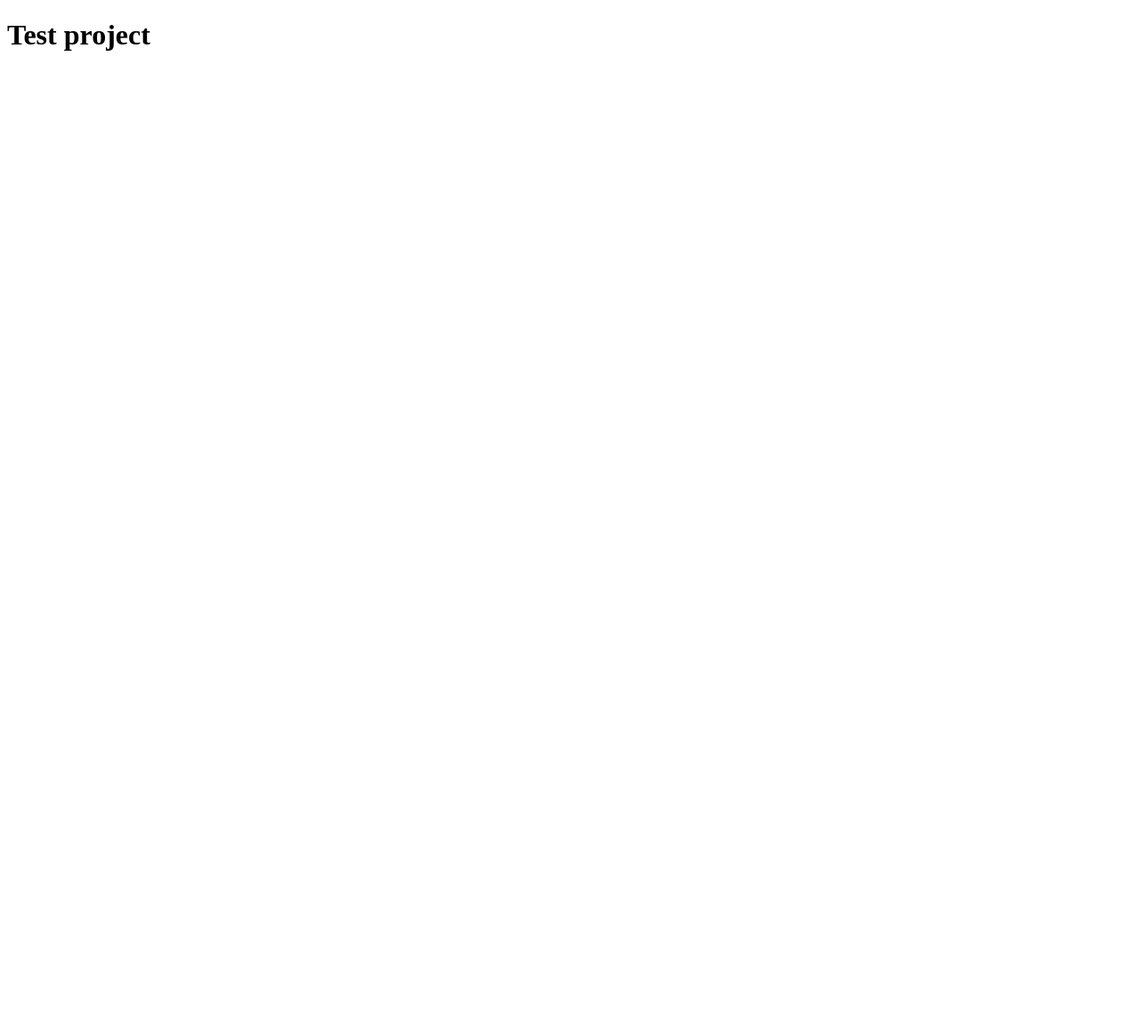
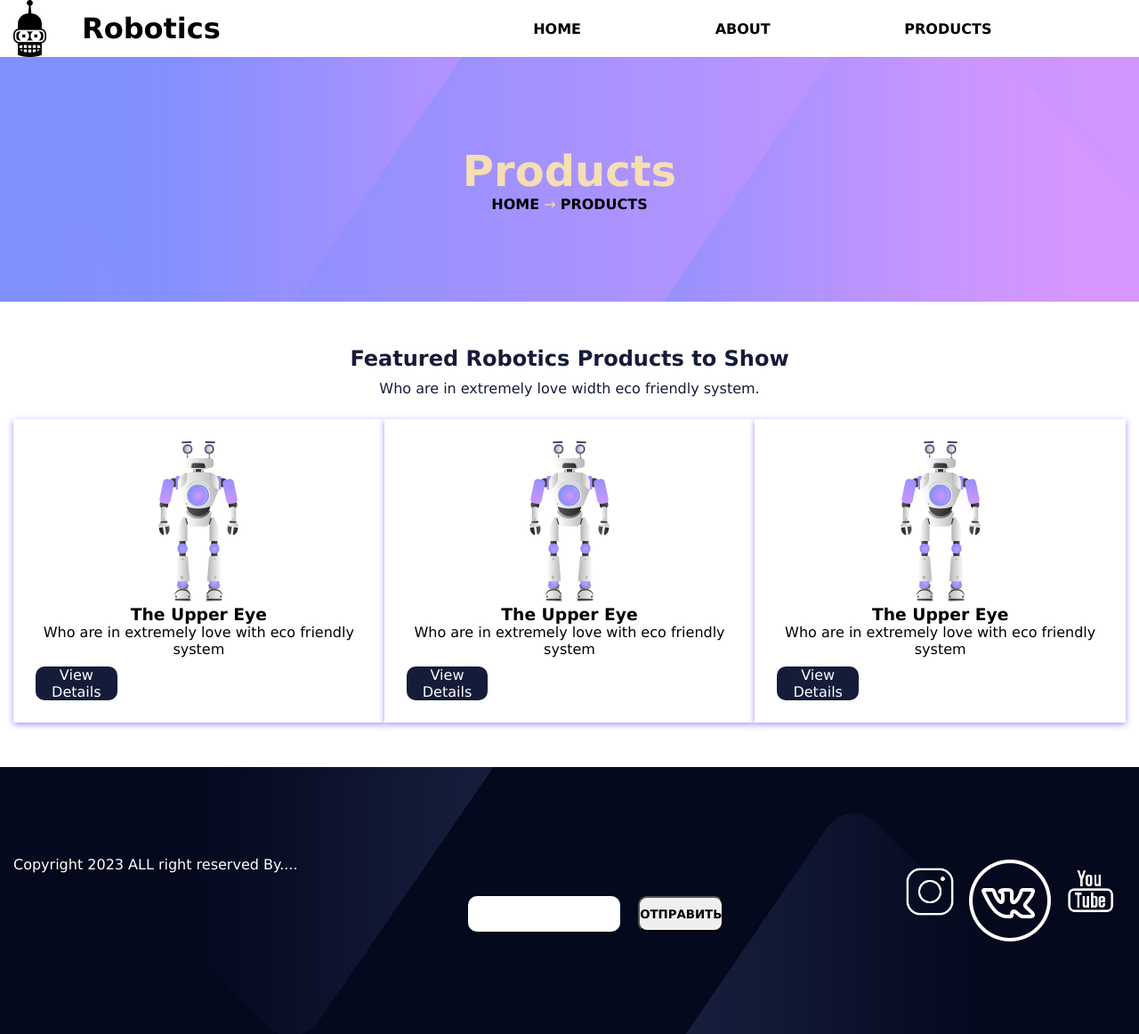
Before and after one commit to Privetya/Privetya.github.io, a plain HTML site: page index.html in a window 1280 px wide. Shown: the whole page at 89% size. Before the commit the page ends 800 px from the top, so only its background shows below. Drawn offline with Linux system fonts and the light colour scheme.

Commit message:
Add files

```diff
--- /dev/null
+++ b/flex_training.css
@@ -0,0 +1,76 @@
+/* Header */
+.menu{
+    display:flex;
+    flex-direction: row;
+    justify-content: space-evenly;
+
+
+
+}
+.header-row{
+    display: flex;
+    flex-direction: row;
+    align-items: center;
+
+}
+.header-logo{
+    /* Включаем flex-box */
+    display: flex;
+   /* Направление расположения блоков относительно Main axis слева направо */
+    flex-direction: row;
+    /* Направление расположения блоков относительно Cross axis по центру  */
+    align-items: center;
+    /* Размер блок с лого и названием{его вес} относительно других элементов */
+    flex-grow: 1;
+
+}
+.logo-img{
+    margin-right: 40px;
+
+}
+.header-menu{
+    flex-grow: 3;
+
+}
+.cards-row{
+    display: flex;
+    flex-direction: row;
+    justify-content: space-between;
+}
+/* FOOTER */
+.footer-row{
+    display: flex;
+    flex-direction:row;
+    justify-content: space-between;
+
+}
+.social-networks{
+    display: flex;
+    justify-content: flex-end;
+}
+.footer-logo{
+    margin: 10px;
+    width: 60px;
+    height: 60Px;
+}
+.footer-search{
+    display: flex;
+    justify-content: space-between;
+    margin-top: 30px;
+    align-items: center;
+
+}
+.footer-search-input{
+   height: 40px;
+   flex-grow: 3;
+   margin-right: 20px;
+   border-radius: 10px;
+   border: none;
+}
+.footer-search-button{
+    height: 40px;
+    flex-grow: 2;
+    border-radius: 10px;
+    text-transform: uppercase;
+    font-weight: bolder;
+}
--- /dev/null
+++ b/index.css
@@ -0,0 +1,92 @@
+* {
+   font-family: Verdana, Geneva, Tahoma, sans-serif;
+margin: 0;
+padding:0;
+}
+
+
+.container{
+    max-width: 1800px;
+    padding: 0 15px;
+    margin: 0 auto;
+}
+
+.header{
+    width: 100%;
+    color:black;
+    padding: 20px;
+    background: #151c39;
+    box-sizing: border-box;
+}
+.menu-item{
+    list-style: none;
+}
+
+.menu-link {
+   color: black;
+   text-decoration: none;
+   text-transform: uppercase;
+   font-weight: bold;
+
+}
+.banner-title, .banner-description{
+    text-align: center;
+    color: wheat;
+}
+.banner-title {
+    font-size: 48px;
+}
+
+.banner-section{
+    padding: 100px 0;
+    background: url(img/banner-bg.jpg);
+    background-size: cover;
+    background-position: center;
+
+}
+/* CARDS */
+.cards-section{
+    padding: 50px 0px;
+}
+.cards-title, .cards-description{
+    color:#151c39;
+    text-align: center;
+
+}
+.card{
+    padding: 25px;
+    margin-top: 25px;
+    background: white;
+    box-shadow: 0px 2px 7px 0px #9e90ff;
+    text-align: center;
+
+}
+.card:hover{
+   box-shadow: 0px 10px 30px 0px;
+}
+.card-link{
+    text-decoration: none;
+    color: white;
+}
+.card-button{
+  text-align: center;
+  width: 25%;
+  background-color: #151c39;
+  padding: 10px 70 px;
+  border-radius: 10px;
+  cursor: pointer;
+}
+.cards-title, .card-text{
+    margin-bottom: 10px;
+}
+
+
+/* FOOTER */
+.footer{
+    background: url(img/footer-bg.jpg);
+    background-size: cover;
+    padding: 100px 0px;
+}
+.copyright{
+    color: white;
+}
--- a/index.html
+++ b/index.html
@@ -1,10 +1,123 @@
 <!DOCTYPE html>
 <html>
- <head>
-   <meta charset="UTF-8">
-<title>TEST</title>
- </head>
-  <body>
-    <h1>Test project</h1>
-  </body>
+<head>
+    <meta charset="UTF-8">
+    <meta name="viewport" content="width=device-width, initial-scale=1.0">
+    <link rel="stylesheet" href="index.css">
+    <link rel="stylesheet" href="flex_training.css">
+    <title>Robotics</title>
+</head>
+<body>
+    <!-- Здесь находиться 'Шапка' сайта -->
+    <header>
+        <div class="container">
+            <div class="header-row">
+
+
+            <div class="header-logo">
+                <img src="img/logo.png" class="logo-img">
+                <h1 class='logo-title'>Robotics</h1>
+            </div>
+
+            <div class="header-menu">
+                <ul class="menu">
+                    <li class="menu-item">
+                        <a class="menu-link" href="#">Home</a>
+                    </li>
+
+                    <li class="menu-item">
+                        <a class="menu-link" href="#">About</a>
+                    </li>
+
+                    <li class="menu-item">
+                        <a class="menu-link" href="#">Products</a>
+                    </li>
+                </ul>
+            </div>
+        </div>
+    </div>
+    </header>
+
+    <!-- Здесь находиться основное содержимое сайта -->
+    <main>
+        <section class="banner-section">
+            <div class="container">
+                <div class="banner-text">
+                    <h1 class="banner-title">Products</h1>
+                    <div class="banner-description">
+                        <a href="#" class="menu-link">HOME</a> &#8594 <a href="#" class="menu-link">PRODUCTS</a>
+                    </div>
+                </div>
+            </div>
+        </section>
+        <section class="cards-section">
+            <div class="container">
+                <div class="cards-text">
+                    <h1 class="cards-title">Featured Robotics Products to Show</h1>
+                    <div class="cards-description">Who are in extremely love width eco friendly system.</div>
+                </div>
+
+                <div class="cards">
+                    <div class="cards-row">
+                        <div class="card">
+                            <img src="img/p1.png" class="card-img">
+                            <div class="card-body">
+                                <h3 class="card-title">The Upper Eye</h3>
+                                <div class="card-text">Who are in extremely love with eco friendly system</div>
+                                <div class="card-button">
+                                    <a href="#" class="card-link">View Details</a>
+                                </div>
+                            </div>
+                        </div>
+
+                        <div class="card">
+                            <img src="img/p1.png" class="card-img">
+                            <div class="card-body">
+                                <h3 class="card-title">The Upper Eye</h3>
+                                <div class="card-text">Who are in extremely love with eco friendly system</div>
+                                <div class="card-button">
+                                    <a href="#" class="card-link">View Details</a>
+                                </div>
+                            </div>
+                        </div>
+
+                        <div class="card">
+                            <img src="img/p1.png" class="card-img">
+                            <div class="card-body">
+                                <h3 class="card-title">The Upper Eye</h3>
+                                <div class="card-text">Who are in extremely love with eco friendly system</div>
+                                <div class="card-button">
+                                    <a href="#" class="card-link">View Details</a>
+                                </div>
+                            </div>
+                        </div>
+
+
+                    </div>
+                </div>
+            </div>
+        </section>
+    </main>
+
+    <!-- Здесь находиться 'Подвал' сайта -->
+    <footer class="footer">
+        <div class="container">
+            <div class="footer-row">
+                <div class="copyright">Copyright 2023 ALL right reserved By....</div>
+
+                <div class="footer-search">
+                    <input type="text" class="footer-search-input">
+                    <button class="footer-search-button">Отправить</button>
+                </div>
+
+                <div class="social-networks">
+                    <a href="#"><img src="img/instagram.png" class="footer-logo"></a>
+                    <a href="#"><img src="img/vk.png"class="footer-row"</a>
+                    <a href="#"><img src="img/youtube.png" class="footer-logo"></a>
+                </div>
+            </div>
+
+        </div>
+    </footer>
+</body>
 </html>
```
Also changed, not shown: img/banner-bg.jpg (added), img/facebook.png (added), img/footer-bg.jpg (added), img/instagram.png (added), img/logo.png (added), img/p1.png (added), img/vk.png (added), img/youtube.png (added).
